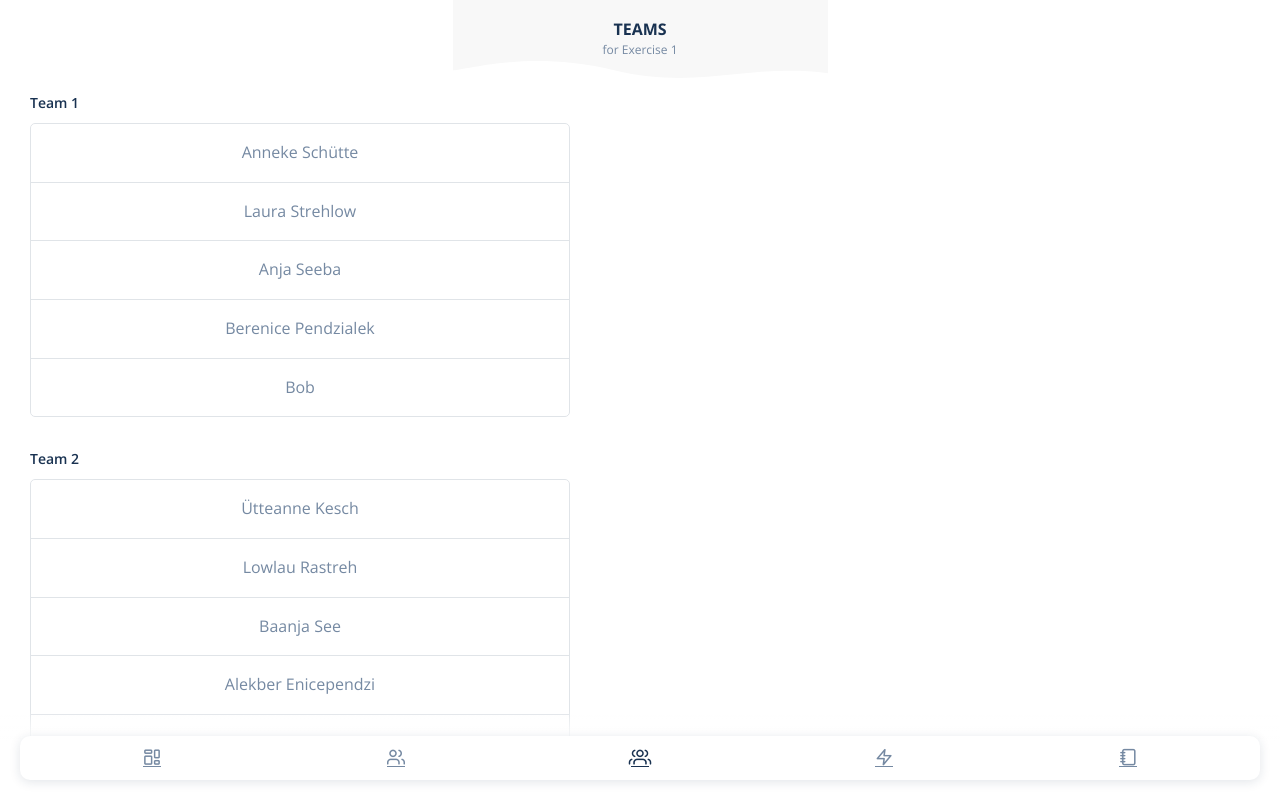
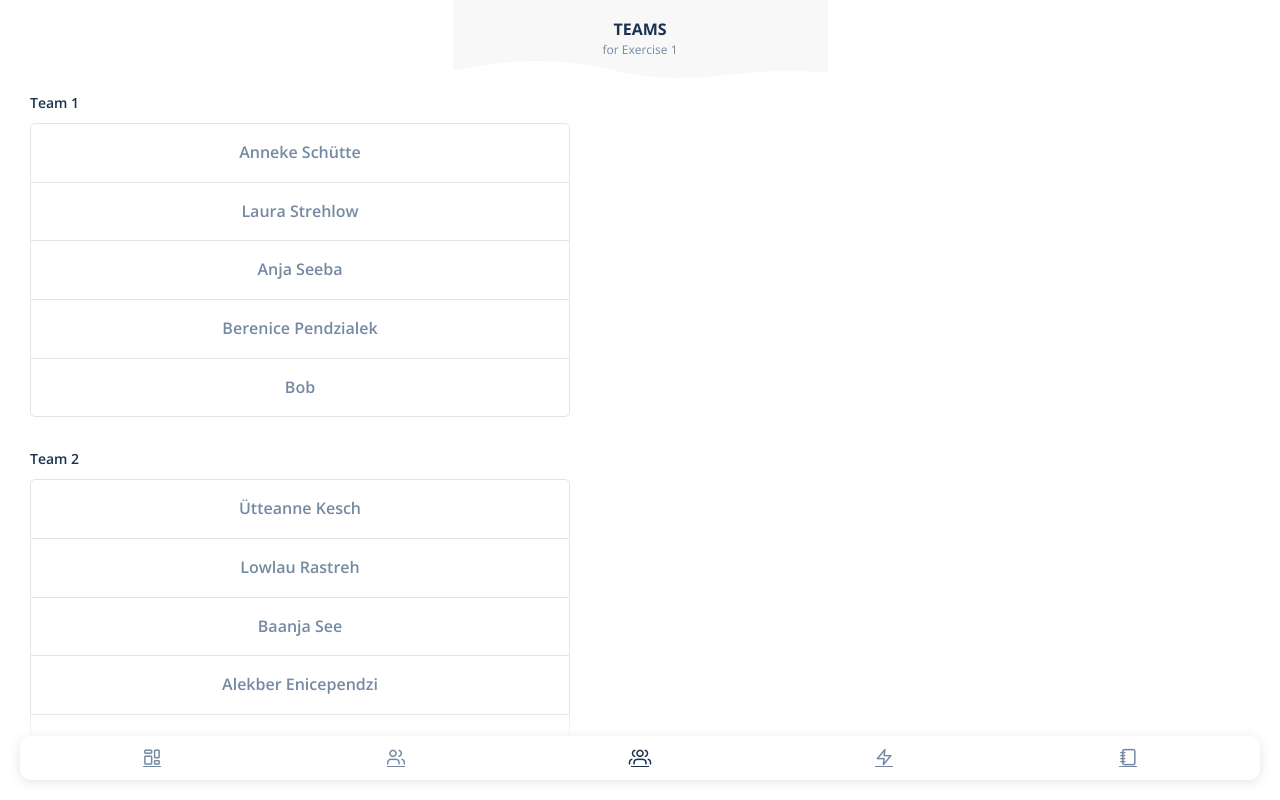
Before and after one commit to AnnekeSchuette/student_companion_app, a website: page teams.html in a window 1280 px wide. Drawn offline with nearby package versions, Linux system fonts and the light colour scheme; files whose address does not match are found by name.

Commit message:
Change font-weight

```diff
--- a/components/team.css
+++ b/components/team.css
@@ -1,14 +1,11 @@
 .team {
-  -webkit-border-radius: 5px;
-  -moz-border-radius: 5px;
-  border-radius: 5px;
   border: 1px solid var(--color-light-blue);
   list-style: none;
   padding: 0;
   margin: 0;
   text-align: center;
   font-size: 16px;
-  font-weight: normal;
+  font-weight: 600;
 }
 
 .team__member {
--- a/teams.html
+++ b/teams.html
@@ -14,7 +14,7 @@
     <main class="content">
       <section>
         <h2>Team 1</h2>
-        <ul class="team">
+        <ul class="team br-5">
           <li class="team__member">Anneke Schütte</li>
           <li class="team__member">Laura Strehlow</li>
           <li class="team__member">Anja Seeba</li>
@@ -24,7 +24,7 @@
       </section>
       <section>
         <h2>Team 2</h2>
-        <ul class="team">
+        <ul class="team br-5">
           <li class="team__member">Ütteanne Kesch</li>
           <li class="team__member">Lowlau Rastreh</li>
           <li class="team__member">Baanja See</li>
```
Also changed, not shown: components/team.html (+1 -1 lines).
